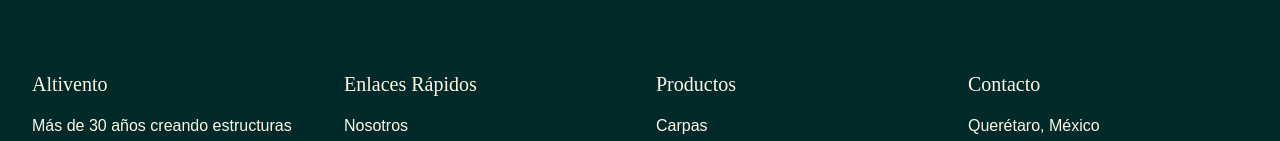
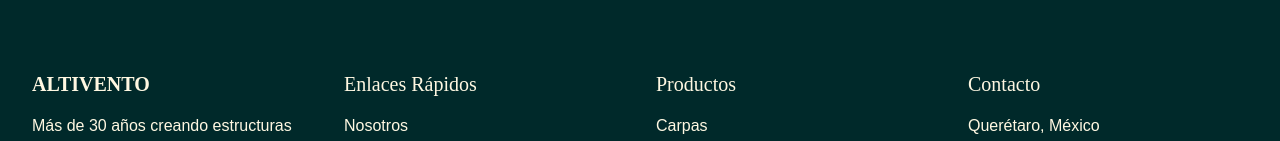
Before and after one commit to discofocx/symmetrical-invention, a Next.js app: page / in a window 1280 px wide. Shown: the part 3966-4107 px from the top of the page. Built offline with nearby package versions, Linux system fonts and the light colour scheme.

Commit message:
modify footer to show Altivento in all-caps

```diff
--- a/src/components/layout/Footer.tsx
+++ b/src/components/layout/Footer.tsx
@@ -11,7 +11,7 @@
         <div className="grid grid-cols-1 md:grid-cols-2 lg:grid-cols-4 gap-8">
           {/* Company Info */}
           <div>
-            <h3 className="font-boska text-xl mb-4">Altivento</h3>
+            <h3 className="font-boska font-bold text-xl mb-4">ALTIVENTO</h3>
             <p className="mb-4">
               Más de 30 años creando estructuras memorables para eventos sociales y corporativos.
             </p>
```
